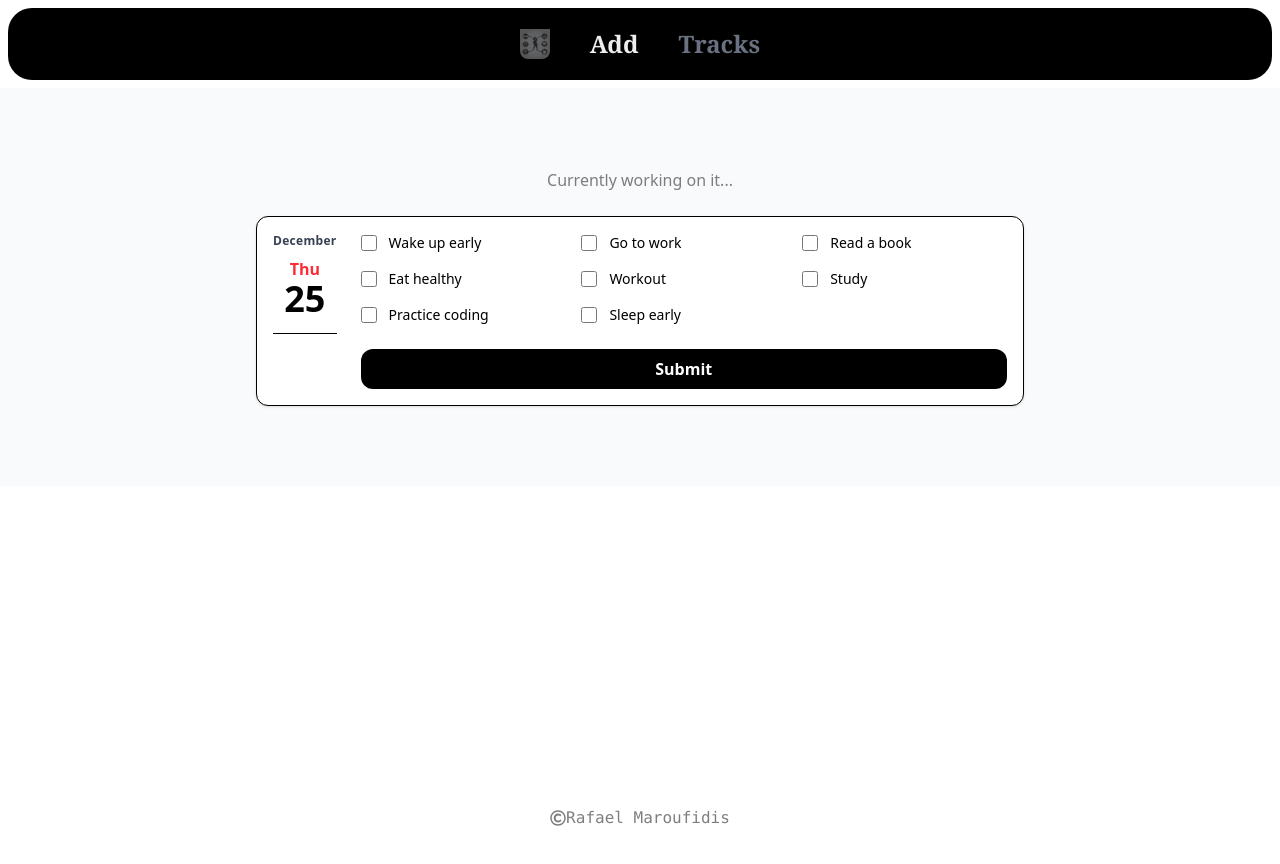
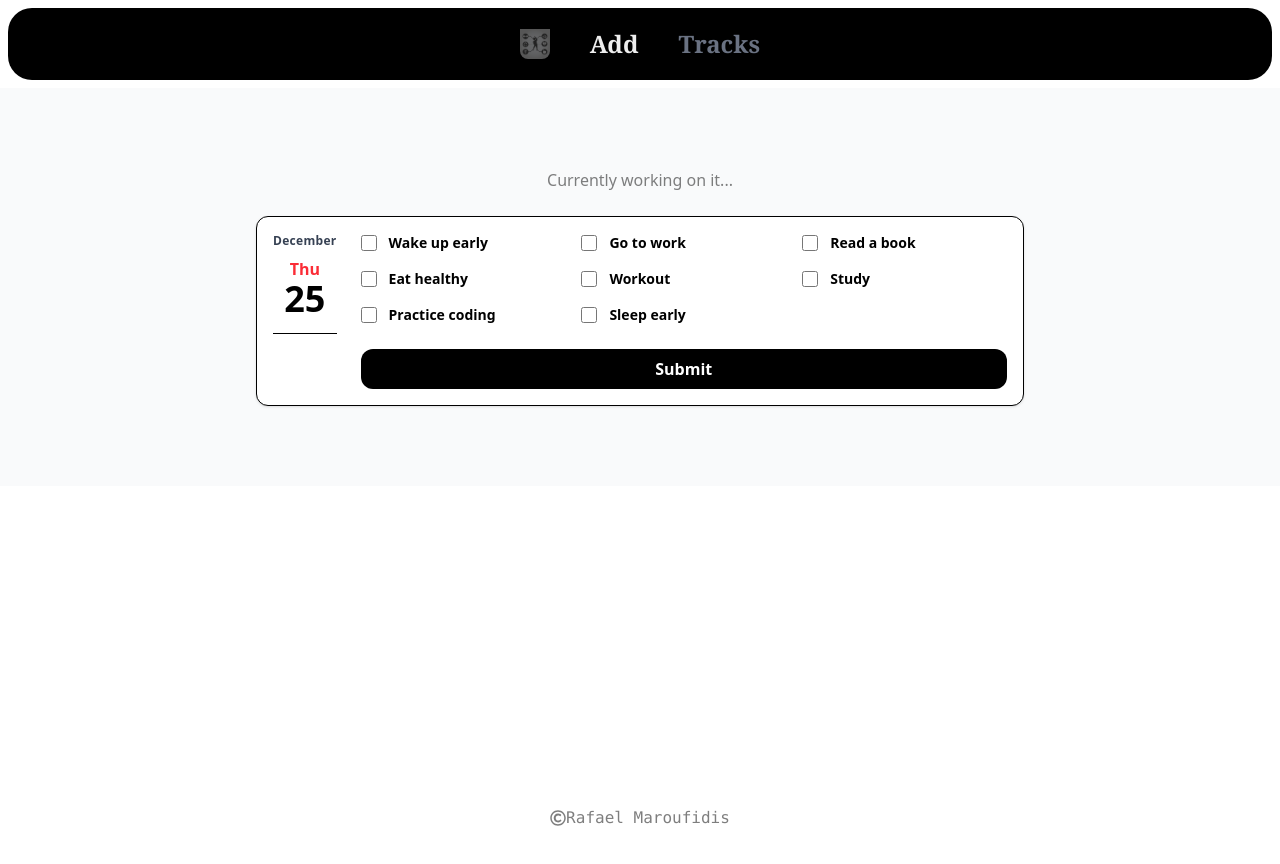
Before and after one commit to Rafael12Ma/TrackingLife, a Next.js app: page /add in a window 1280 px wide. Shown: the top 864 px of the page. Built offline with nearby package versions, Linux system fonts and the light colour scheme.

Commit message:
checkboxes

```diff
--- a/app/(auth)/add/page.jsx
+++ b/app/(auth)/add/page.jsx
@@ -59,7 +59,7 @@ export default function AddTrack() {
                 className="w-4 h-4 border-default-medium rounded-xs accent-red-500/25 focus:ring-red-500 dark:focus:purple-red-600 ring-offset-neutral-primary focus:ring-2"
               />
 
-              <span className="font-medium">{habit}</span>
+              <span className="font-semibold font-sans">{habit}</span>
             </label>
           ))}
           <div className="col-span-full flex justify-center">
```
